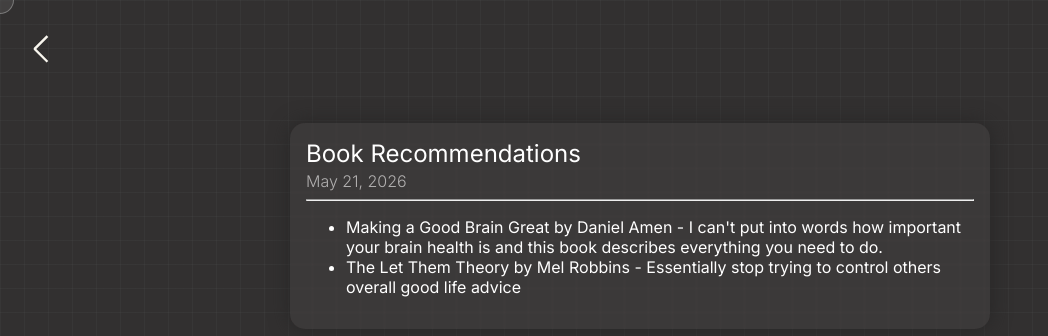
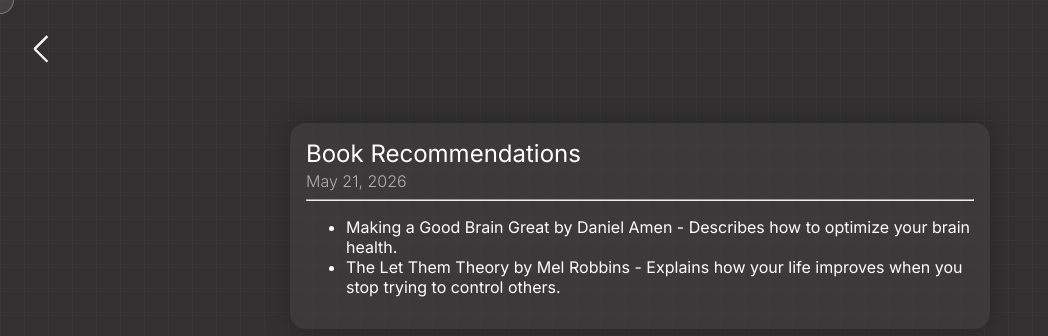
Before and after one commit to dylinh/personal-site, a React (Vite) app: page /blog/books in a window 1280 px wide. Shown: the top 336 px of the page, without its empty margins (0-1048 px from the left). Built offline with nearby package versions, Linux system fonts and the light colour scheme.

Commit message:
Update Books.tsx

```diff
--- a/src/blogPosts/Books.tsx
+++ b/src/blogPosts/Books.tsx
@@ -11,8 +11,8 @@
             <h3 className="blog-post-date">May 21, 2026</h3>
             <hr/>
             <ul>
-                <li>Making a Good Brain Great by Daniel Amen - I can't put into words how important your brain health is and this book describes everything you need to do.</li>
-                <li>The Let Them Theory by Mel Robbins - Essentially stop trying to control others overall good life advice </li>
+                <li>Making a Good Brain Great by Daniel Amen - Describes how to optimize your brain health.</li>
+                <li>The Let Them Theory by Mel Robbins - Explains how your life improves when you stop trying to control others. </li>
             </ul>
         </div>
         </>
```
